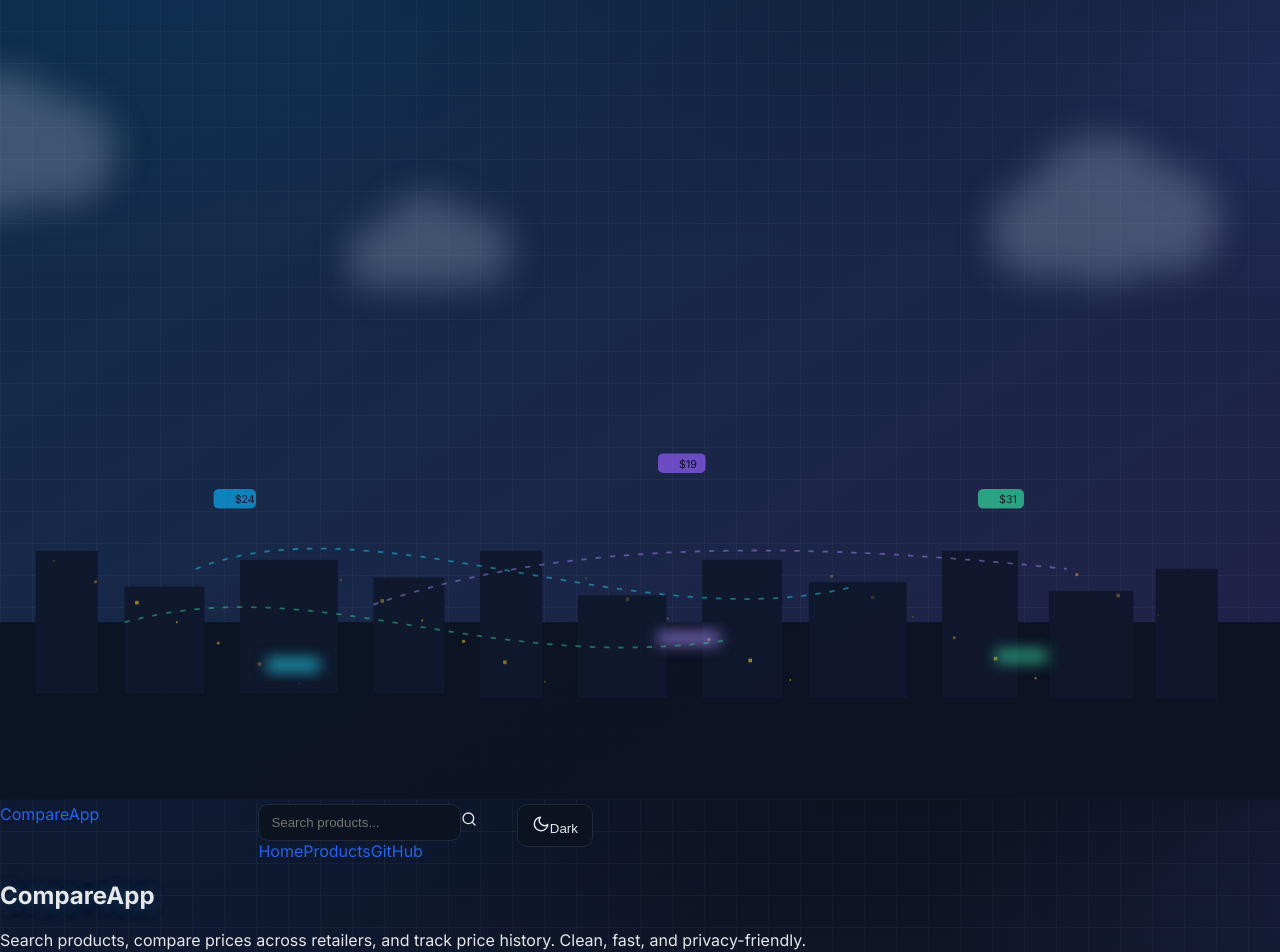
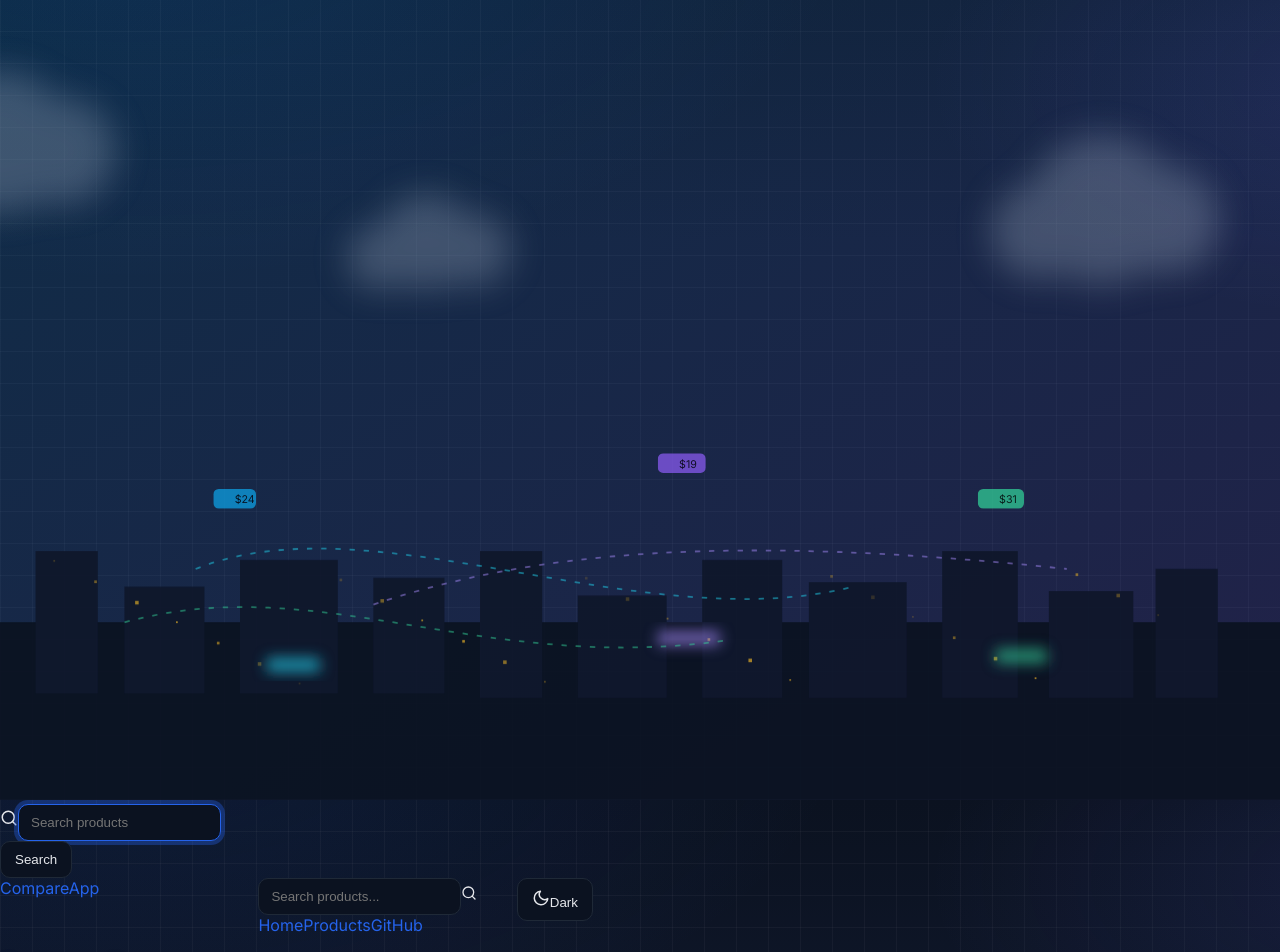
Before and after one commit to C0dingGM/CompareApp, a Next.js app in the folder web/: page / in a window 1280 px wide. Shown: the top 952 px of the page. Built offline with nearby package versions, Linux system fonts and the light colour scheme.

Commit message:
feat(ui): center-screen search overlay on homepage over animated background

```diff
--- a/web/app/layout.tsx
+++ b/web/app/layout.tsx
@@ -4,6 +4,7 @@ import QueryProvider from './providers';
 import ThemeToggle from '../components/ThemeToggle';
 import HeaderSearch from '../components/HeaderSearch';
 import AnimatedBackground from '../components/AnimatedBackground';
+import CenterSearchOverlay from '../components/CenterSearchOverlay';
 import { Inter } from 'next/font/google';
 import './globals.css';
 
@@ -14,6 +15,7 @@ export default function RootLayout({ children }: { children: ReactNode }) {
     <html lang="en" className="bg-white text-slate-900 dark:bg-bg dark:text-slate-100 antialiased">
       <body className={`${inter.className} min-h-screen bg-hero [background-size:32px_32px,32px_32px,auto,auto,auto]`}>
         <AnimatedBackground />
+        <CenterSearchOverlay />
         <QueryProvider>
           <div className="relative z-10 max-w-5xl mx-auto px-4 py-4">
             <header className="sticky top-4 z-50 mb-6 grid grid-cols-[auto,1fr,auto] items-center rounded-xl border border-slate-800/60 bg-slate-900/40 backdrop-blur supports-[backdrop-filter]:bg-slate-900/30">
--- /dev/null
+++ b/web/components/CenterSearchOverlay.tsx
@@ -0,0 +1,33 @@
+"use client";
+import { useState } from "react";
+import { usePathname, useRouter } from "next/navigation";
+
+export default function CenterSearchOverlay() {
+  const pathname = usePathname();
+  const router = useRouter();
+  const [q, setQ] = useState("");
+  if (pathname !== "/") return null;
+  const submit = (e?: React.FormEvent) => {
+    e?.preventDefault();
+    const qq = q.trim();
+    if (!qq) return;
+    router.push(`/?q=${encodeURIComponent(qq)}`);
+  };
+  return (
+    <div className="fixed inset-0 z-30 grid place-items-center pointer-events-none">
+      <form onSubmit={submit} className="pointer-events-auto w-full max-w-xl px-4">
+        <div className="rounded-2xl border border-slate-800/70 bg-slate-900/50 backdrop-blur-xl shadow-2xl ring-1 ring-slate-700/40 p-2 flex items-center gap-2">
+          <svg className="text-slate-400" width="18" height="18" viewBox="0 0 24 24" fill="none" stroke="currentColor" strokeWidth="2" strokeLinecap="round" strokeLinejoin="round"><circle cx="11" cy="11" r="8" /><path d="m21 21-4.3-4.3" /></svg>
+          <input
+            value={q}
+            onChange={(e) => setQ(e.target.value)}
+            placeholder="Search products"
+            className="flex-1 bg-transparent outline-none text-base sm:text-lg placeholder-slate-500"
+            autoFocus
+          />
+          <button type="submit" onClick={() => submit()} className="px-4 py-2 rounded-xl bg-sky-600 hover:bg-sky-500 text-white text-sm sm:text-base">Search</button>
+        </div>
+      </form>
+    </div>
+  );
+}
```
